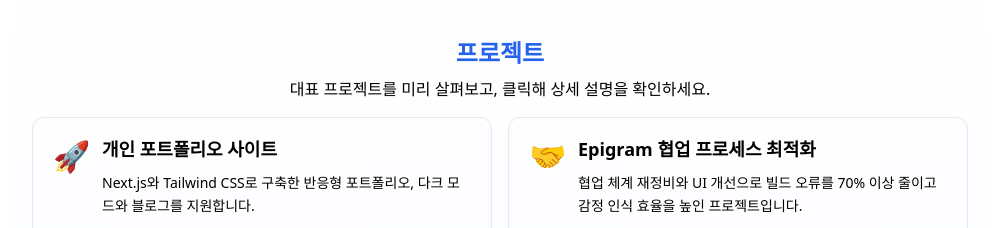
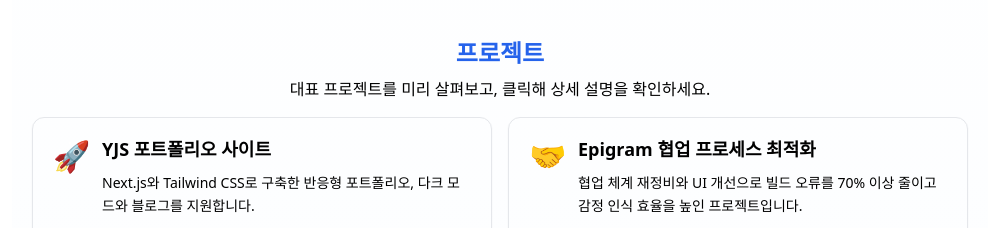
Before and after one commit to yujuseop/JuseopSite, a Next.js app in the folder my-app/: page / in a window 1280 px wide. Shown: the part 2060-2288 px from the top of the page, without its empty margins (140-1139 px from the left). Built offline with nearby package versions, Linux system fonts and the light colour scheme.

Commit message:
fix:portfolio내용수정

```diff
--- a/my-app/src/content/portfolio.ts
+++ b/my-app/src/content/portfolio.ts
@@ -59,7 +59,7 @@
   {
     slug: "portfolio-site",
     emoji: "🚀",
-    title: "개인 포트폴리오 사이트",
+    title: "YJS 포트폴리오 사이트",
     summary:
       "Next.js와 Tailwind CSS로 구축한 반응형 포트폴리오, 다크 모드와 블로그를 지원합니다.",
     description:
```
